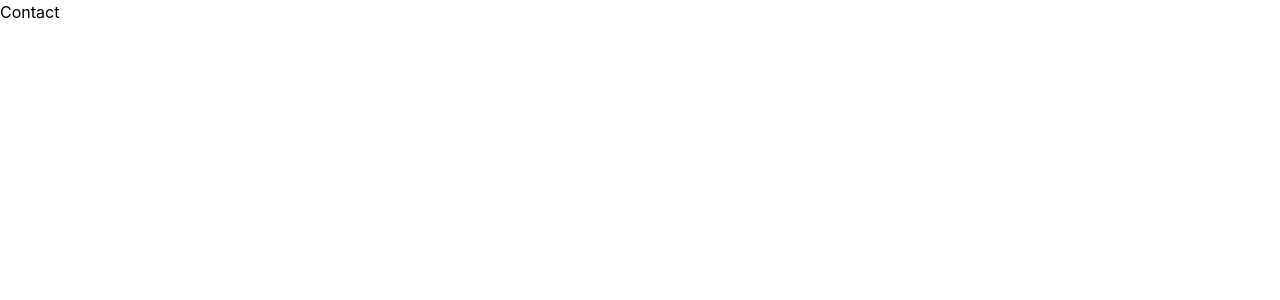
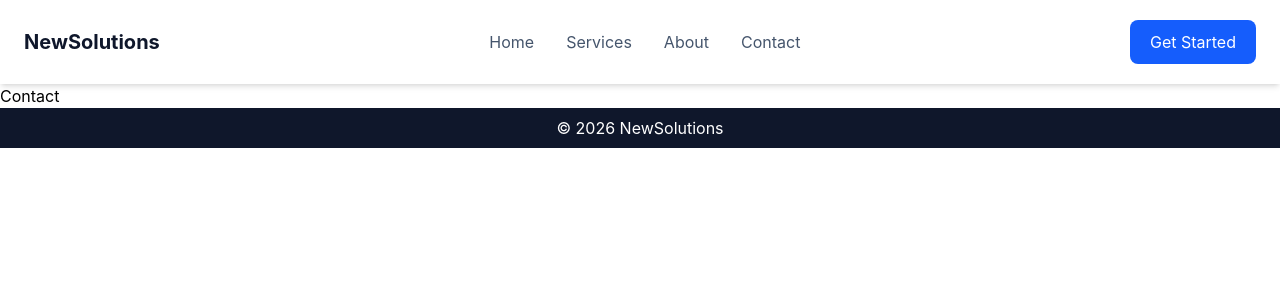
Before and after one commit to duartesimo/NewSolutions, a React (Vite) app in the folder frontend/: page /contact in a window 1280 px wide. Shown: the top 300 px of the page. Built offline with nearby package versions, Linux system fonts and the light colour scheme.

Commit message:
Navbar and Footer

```diff
--- a/frontend/package.json
+++ b/frontend/package.json
@@ -26,6 +26,8 @@
     "eslint-plugin-react-hooks": "^7.1.1",
     "eslint-plugin-react-refresh": "^0.5.6",
     "globals": "^17.12.0",
+    "prettier": "^3.9.9",
+    "prettier-plugin-tailwindcss": "^0.8.1",
     "typescript": "~6.0.2",
     "typescript-eslint": "^8.69.0",
     "vite": "^8.3.0"
--- a/frontend/src/App.tsx
+++ b/frontend/src/App.tsx
@@ -1,41 +1,28 @@
-import { BrowserRouter, Routes, Route } from "react-router-dom"
+import { BrowserRouter, Routes, Route } from "react-router-dom";
 
-import Home from "./pages/Home"
-import Services from "./pages/Services"
-import About from "./pages/About"
-import Contact from "./pages/Contact"
+import Layout from "./components/layout/Layout";
+
+import Home from "./pages/Home";
+import Services from "./pages/Services";
+import About from "./pages/About";
+import Contact from "./pages/Contact";
 
 function App() {
+  return (
+    <BrowserRouter>
+      <Layout>
+        <Routes>
+          <Route path="/" element={<Home />} />
 
-	return (
-		<BrowserRouter>
+          <Route path="/services" element={<Services />} />
 
-			<Routes>
+          <Route path="/about" element={<About />} />
 
-				<Route
-					path="/"
-					element={<Home />}
-				/>
-
-				<Route
-					path="/services"
-					element={<Services />}
-				/>
-
-				<Route
-					path="/about"
-					element={<About />}
-				/>
-
-				<Route
-					path="/contact"
-					element={<Contact />}
-				/>
-
-			</Routes>
-
-		</BrowserRouter>
-	)
+          <Route path="/contact" element={<Contact />} />
+        </Routes>
+      </Layout>
+    </BrowserRouter>
+  );
 }
 
-export default App
+export default App;
--- /dev/null
+++ b/frontend/src/components/layout/Footer.tsx
@@ -0,0 +1,9 @@
+function Footer() {
+  return (
+    <footer className="w-full bg-slate-900 py-2 text-center text-white">
+      <p>© 2026 NewSolutions</p>
+    </footer>
+  );
+}
+
+export default Footer;
--- /dev/null
+++ b/frontend/src/components/layout/Layout.tsx
@@ -0,0 +1,16 @@
+import Navbar from "./Navbar";
+import Footer from "./Footer";
+
+function Layout({ children }: { children: React.ReactNode }) {
+  return (
+    <>
+      <Navbar />
+
+      <main>{children}</main>
+
+      <Footer />
+    </>
+  );
+}
+
+export default Layout;
--- /dev/null
+++ b/frontend/src/components/layout/Navbar.tsx
@@ -0,0 +1,41 @@
+import { Link } from "react-router-dom";
+
+const pages = [
+  { name: "Home", path: "/" },
+  { name: "Services", path: "/services" },
+  { name: "About", path: "/about" },
+  { name: "Contact", path: "/contact" },
+];
+
+function Navbar() {
+  return (
+    <nav className="w-full bg-white shadow-md">
+      <div className="mx-auto flex max-w-7xl items-center justify-between px-6 py-5">
+        <Link to="/" className="text-xl font-bold text-slate-900">
+          NewSolutions
+        </Link>
+
+        <div className="flex items-center gap-8">
+          {pages.map((page) => (
+            <Link
+              key={page.path}
+              to={page.path}
+              className="text-slate-600 transition hover:text-blue-600"
+            >
+              {page.name}
+            </Link>
+          ))}
+        </div>
+
+        <Link
+          to="/contact"
+          className="rounded-lg bg-blue-600 px-5 py-2.5 text-white transition hover:bg-blue-700"
+        >
+          Get Started
+        </Link>
+      </div>
+    </nav>
+  );
+}
+
+export default Navbar;
--- /dev/null
+++ b/frontend/src/components/ui/Button.tsx
@@ -0,0 +1,13 @@
+type ButtonProps = {
+  children: React.ReactNode;
+};
+
+function Button({ children }: ButtonProps) {
+  return (
+    <button className="rounded-lg bg-blue-600 px-5 py-2.5 text-white transition hover:bg-blue-700">
+      {children}
+    </button>
+  );
+}
+
+export default Button;
--- a/frontend/src/pages/Home.tsx
+++ b/frontend/src/pages/Home.tsx
@@ -1,7 +1,9 @@
+import Button from "../components/ui/Button"
+
 function Home() {
 	return (
-		<div>
-			Home
+		<div className="bg">
+			<div>Home</div>
 		</div>
 	)
 }
```
Also changed, not shown: 2 other files (tests, documents, lock files or other folders).
